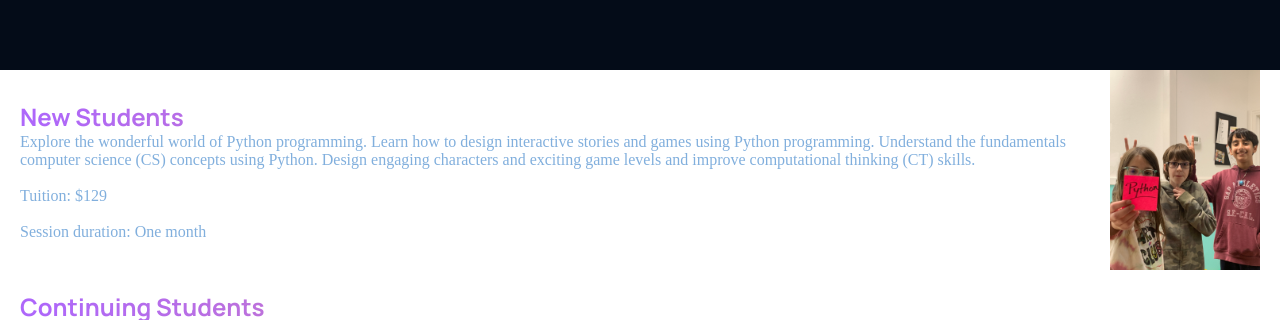
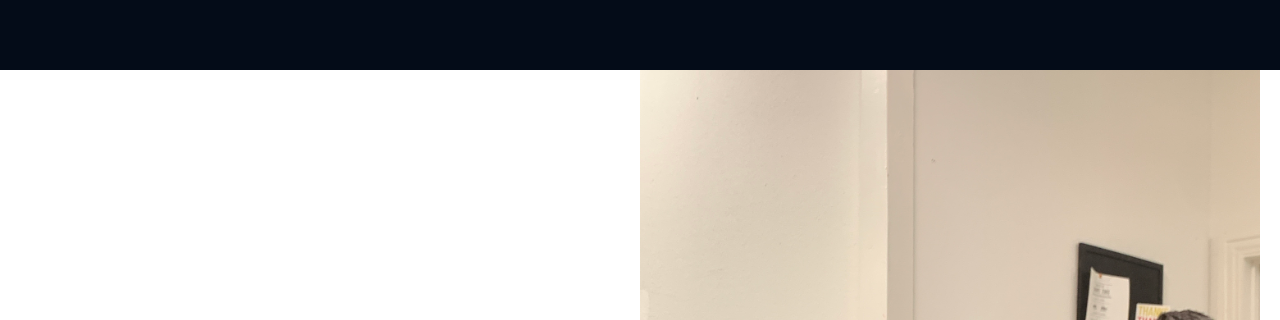
Before and after one commit to KingTheoden1/robomaniastem, a React (Create React App) app: page /CodingClubs in a window 1280 px wide. Shown: the part 437-757 px from the top of the page. Built offline with nearby package versions, Linux system fonts and the light colour scheme.

Commit message:
Need to make image smaller

```diff
--- a/src/pages/CodingClubs.css
+++ b/src/pages/CodingClubs.css
@@ -10,13 +10,45 @@ h2 {
   display: flex;
   align-items: center;
   margin: 20px;
+  flex-wrap: wrap;
 }
 
 .text-content {
-    margin-right: 20px;
+  flex: 1;
 }
 
 .program-section img {
-    width: 150px; /* Adjust as needed */
+  width: 100%;
+  max-width: 400px; /* Adjust as needed */
   height: auto;
+  flex-shrink: 0;
 }
+
+/* Specific styles for New Students section */
+.new-students .text-content {
+  order: 1;
+}
+
+.new-students img {
+  order: 2;
+}
+
+/* Specific styles for Continuing Students section */
+.continuing-students .text-content {
+  order: 2;
+}
+
+.continuing-students img {
+  order: 1;
+}
+
+/* Media query for larger screens */
+@media (min-width: 768px) {
+  .program-section {
+      flex-wrap: nowrap;
+  }
+
+  .program-section img {
+      max-width: 50%; /* Adjust for larger screens */
+  }
+}
```
Lines whose indentation alone changed are shown as unchanged.
